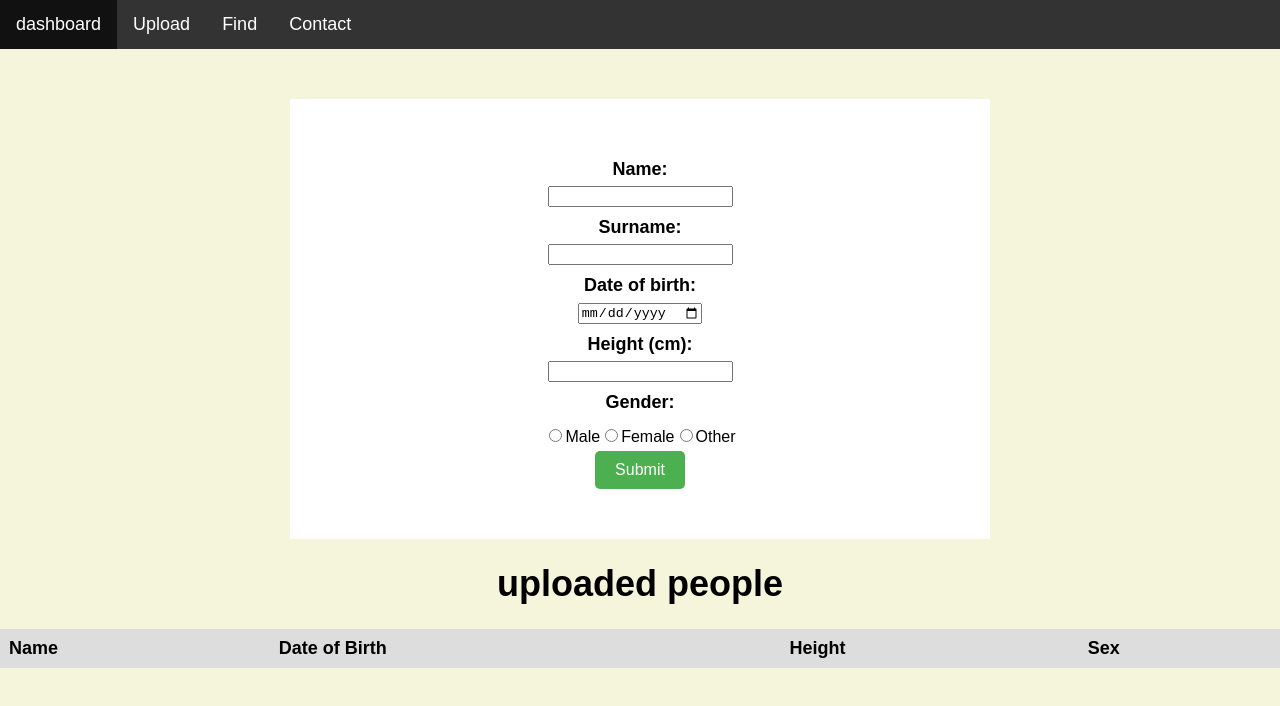
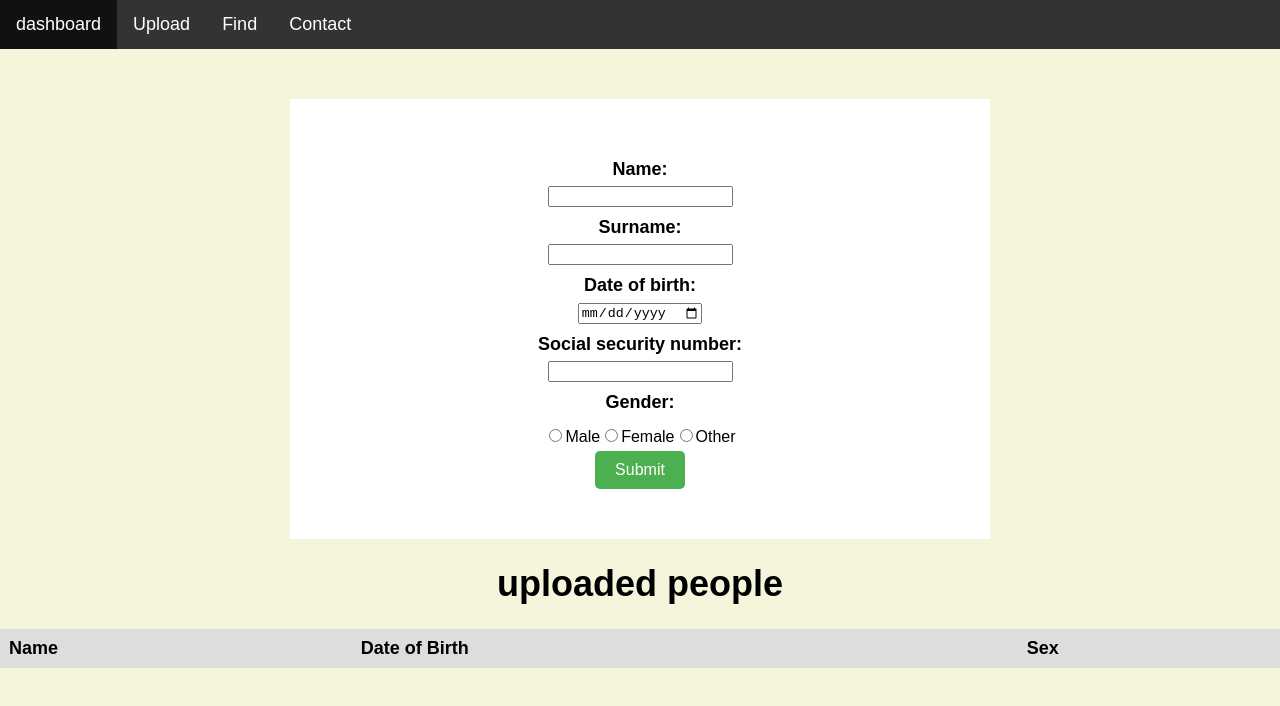
Before and after one commit to fasonju/Angular-Data-Share-app, an Angular app: page /upload-data in a window 1280 px wide. Shown: the top 706 px of the page. Built offline with nearby package versions, Linux system fonts and the light colour scheme.

Commit message:
added bsn to form removed height

```diff
--- a/src/app/Components/dashboard/dashboard.component.html
+++ b/src/app/Components/dashboard/dashboard.component.html
@@ -4,4 +4,4 @@
     <a routerLink="/find-person">Find person</a>
     <a>Link 3</a>
 </div>
-<p> on this website you can upload data on people with their names age gender and height, they will then be saved and can be found on the website</p>
+<p> on this website you can upload data on people with their names age and gender, they will then be saved and can be found on the website</p>
--- a/src/app/Components/person-list/person-list.component.html
+++ b/src/app/Components/person-list/person-list.component.html
@@ -2,13 +2,11 @@
     <tr>
       <th>Name</th>
       <th>Date of Birth</th>
-      <th>Height</th>
       <th>Sex</th>
     </tr>
     <tr *ngFor="let person of personList">
         <th>{{person.name}} {{person.surname}}</th>
         <th>{{person.birthDate}}</th>
-        <th>{{person.height}}</th>
         <th>{{person.sex}}</th>
     </tr>
   </table>
--- a/src/app/Components/upload-data/upload-data.component.html
+++ b/src/app/Components/upload-data/upload-data.component.html
@@ -9,8 +9,8 @@
     <label for="date">Date of birth:</label>
     <input ngModel type="date" name="birthDate" id="date">
 
-    <label for="heigt">Height (cm):</label>
-    <input ngModel type="number" name="height" id="height">
+    <label for="socialNumber">Social security number:</label>
+    <input ngModel type="text" name="socialNumber" id="socialNumber">
 
     <label>Gender:</label>
     <input ngModel name="sex" type="radio" value="male" id="male">
--- a/src/app/Interfaces/person.ts
+++ b/src/app/Interfaces/person.ts
@@ -1,7 +1,7 @@
 export interface Person {
+    socialSecurityNumber : string
     name : string
     surname : string
     birthDate : string
-    height : number
     sex : string
 }
```
